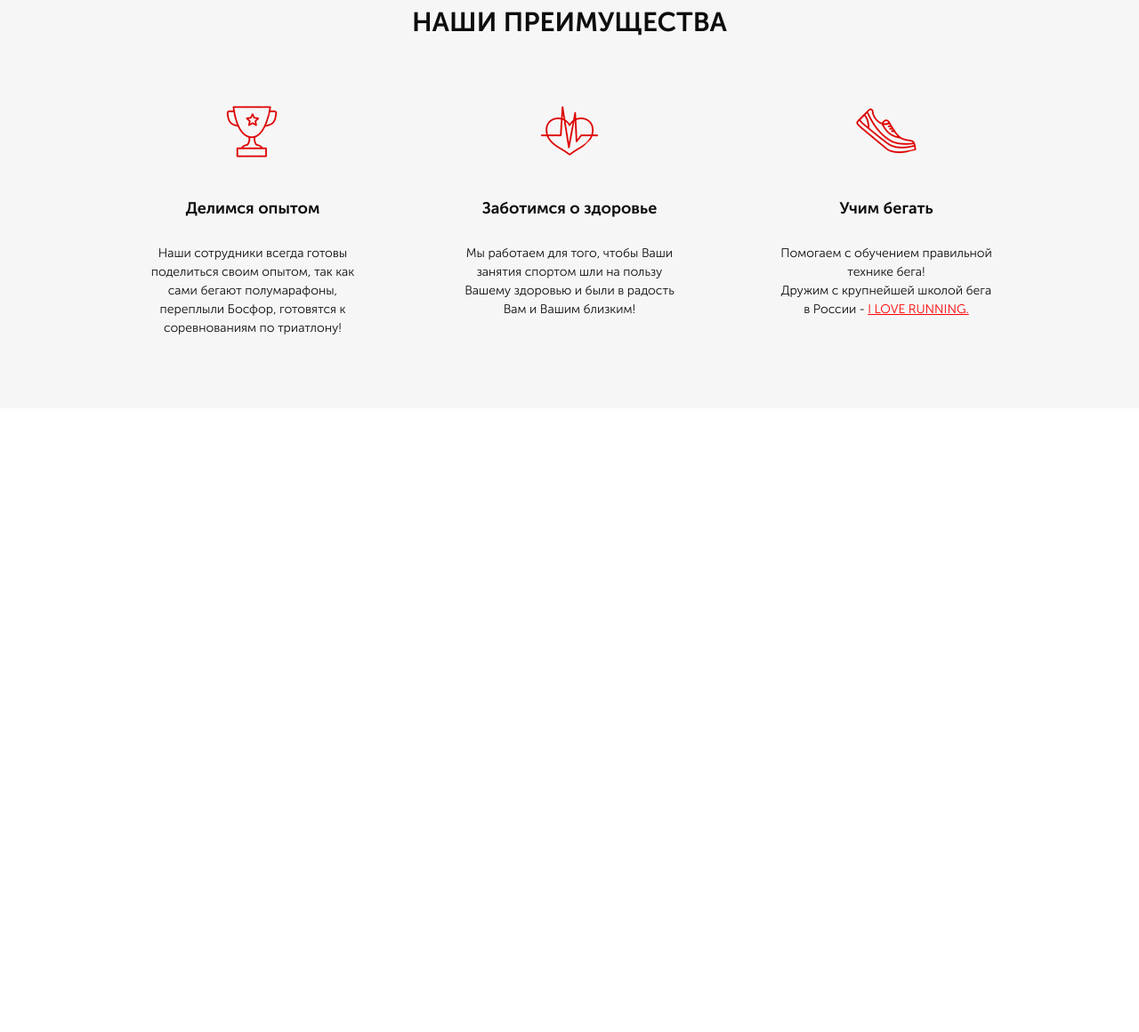
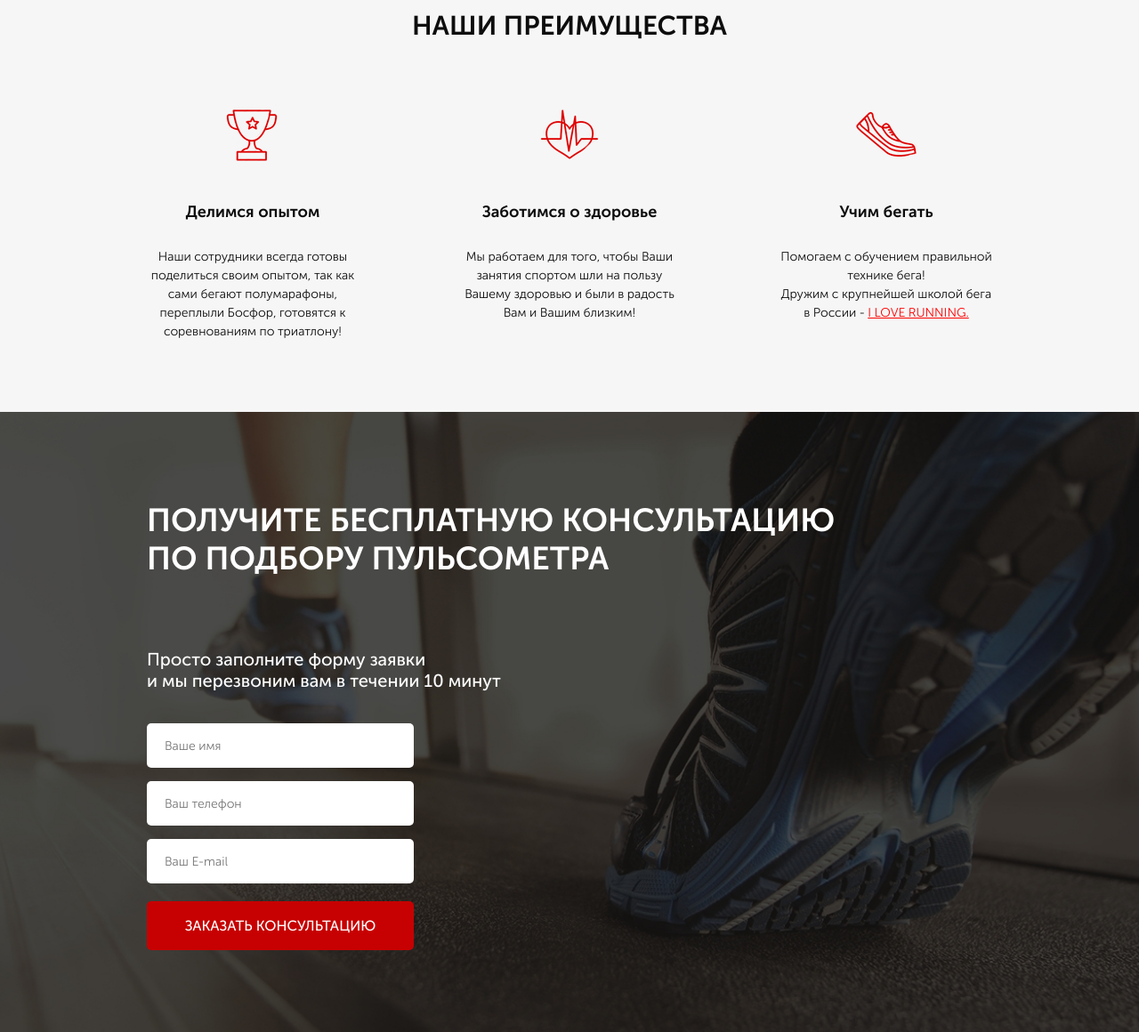
Before and after one commit to konstantin-shurakov/pulse, a website: page src/index.html in a window 1280 px wide. Shown: the part 759-1919 px from the top of the page at 89% size. Before the commit the page ends 1218 px from the top, so only its background shows below. Drawn offline with Linux system fonts and the light colour scheme.

Commit message:
add-block-consultation

```diff
--- a/src/index.html
+++ b/src/index.html
@@ -97,6 +97,25 @@
             </div>
         </div>
     </div>
+
+    <div class="consultation">
+        <div class="container">
+            <h2 class="title title_left">
+                Получите бесплатную консультацию<br>
+                по подбору пульсометра
+            </h2>
+            <div class="consultation__descr">
+                Просто заполните форму заявки<br>
+                и мы перезвоним вам в течении 10 минут
+            </div>
+            <form class="feed-form" action="#">
+                <input name="name" required placeholder="Ваше имя" type="text">
+                <input name="phone" required placeholder="Ваш телефон" type="number">
+                <input name="email" required placeholder="Ваш E-mail" type="email">
+                <button class="button button_submit">заказать консультацию</button>
+            </form>
+        </div>
+    </div>
 </body>
 
 </html>
--- a/src/sass/blocks/_buttons.scss
+++ b/src/sass/blocks/_buttons.scss
@@ -15,4 +15,10 @@
         height: 50px;
         font-size: 16px;
     }
+
+    &_submit {
+        width: 100%;
+        height: 55px;
+        font-size: 16px;
+    }
 }
--- /dev/null
+++ b/src/sass/blocks/_consultation.scss
@@ -0,0 +1,13 @@
+.consultation {
+    min-height: 680px;
+    padding: 100px 0 92px 0;
+    background: url('../img/consultation.jpg') center (center/cover) no-repeat;
+
+    &__descr {
+        margin-top: 80px;
+        font-size: 20px;
+        line-height: 1.2;
+        font-weight: 500;
+        color: #ffffff;
+    }
+}
--- /dev/null
+++ b/src/sass/blocks/_forms.scss
@@ -0,0 +1,22 @@
+.feed-form {
+    margin-top: 36px;
+    display: flex;
+    flex-direction: column;
+    width: 300px;
+
+    input {
+        border: none;
+        height: 50px;
+        background-color: #ffffff;
+        border-radius: 5px;
+        margin-bottom: 15px;
+        padding: 0 20px;
+        font-size: 14px;
+        font-weight: 300;
+        color: #4b4b4b;
+
+        &:nth-child(3) {
+            margin-bottom: 20px;
+        }
+    }
+}
--- a/src/sass/blocks/_header.scss
+++ b/src/sass/blocks/_header.scss
@@ -28,6 +28,7 @@
         font-size: 18px;
         font-weight: 700;
         color: #ffffff;
+        margin-bottom: 4px;
 
         &:hover {
             color: #fff;
--- a/src/sass/blocks/_promo.scss
+++ b/src/sass/blocks/_promo.scss
@@ -1,7 +1,7 @@
 .promo {
     min-height: 650px;
     padding: 21px 0 93px 0;
-    background: url(../../img/main.jpg) center (center/cover) no-repeat;
+    background: url(../img/main.jpg) center (center/cover) no-repeat;
 
     &__wrapper {
         display: flex;
--- a/src/sass/blocks/_titles.scss
+++ b/src/sass/blocks/_titles.scss
@@ -3,4 +3,12 @@
     font-weight: 700;
     color: #0d0d0d;
     text-align: center;
+    text-transform: uppercase;
+
+    &_left {
+        text-align: left;
+        line-height: 1.2;
+        font-size: 36px;
+        color: #ffffff;
+    }
 }
--- a/src/sass/style.scss
+++ b/src/sass/style.scss
@@ -14,3 +14,5 @@
 @import 'blocks/buttons';
 @import 'blocks/advantages';
 @import 'blocks/titles';
+@import 'blocks/consultation';
+@import 'blocks/forms';
```
Also changed, not shown: src/css/blocks/form.min.css (added), src/css/blocks/forms.min.css (added), src/css/style.min.css.
